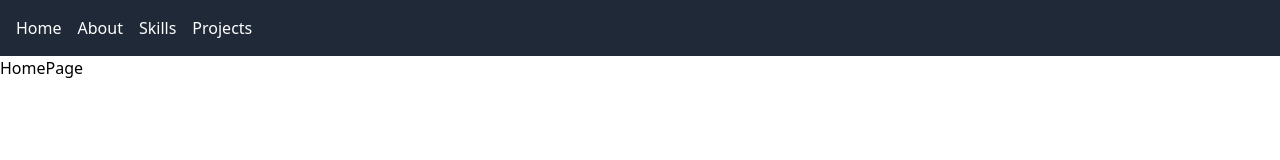
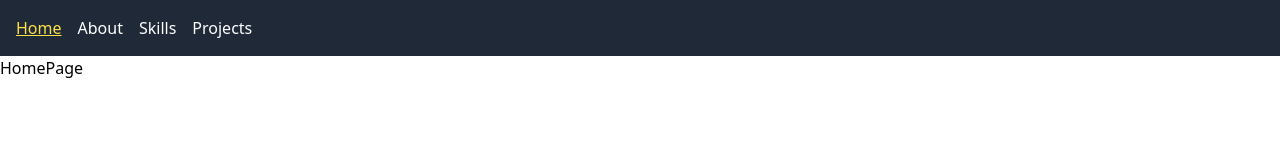
Before and after one commit to ndimoforaretas/react-browserRouter, a React (Vite) app: page / in a window 1280 px wide. Shown: the top 160 px of the page. Built offline with nearby package versions, Linux system fonts and the light colour scheme; the HTML template or start-up script is replaced by a standard one.

Commit message:
add active condition

```diff
--- a/src/components/NavbarComponent.jsx
+++ b/src/components/NavbarComponent.jsx
@@ -1,4 +1,4 @@
-import { Link, Outlet } from "react-router-dom";
+import { Link, Outlet, NavLink } from "react-router-dom";
 
 function NavbarComponent() {
   const links = [
@@ -13,7 +13,13 @@ function NavbarComponent() {
       <ul className="flex space-x-4 bg-gray-800 text-white p-4">
         {links.map((link, index) => (
           <li key={index}>
-            <Link to={link.path}>{link.name}</Link>
+            <NavLink
+              to={link.path}
+              className={({ isActive }) =>
+                isActive && "text-yellow-300 underline"
+              }>
+              {link.name}
+            </NavLink>
           </li>
         ))}
       </ul>
--- /dev/null
+++ b/src/pages/NotFoundPage.jsx
@@ -0,0 +1,9 @@
+const NotFoundPage = () => {
+  return (
+    <div>
+      <h1>404</h1>
+      <p>Page not found</p>
+    </div>
+  );
+};
+export default NotFoundPage;
```
Also changed, not shown: 2 other files (tests, documents, lock files or other folders).
